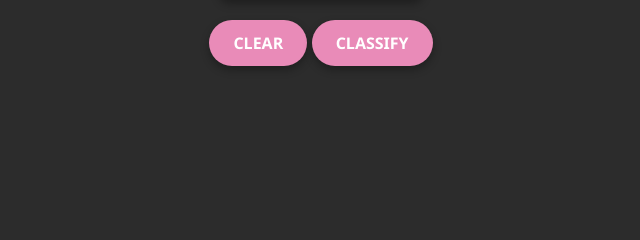
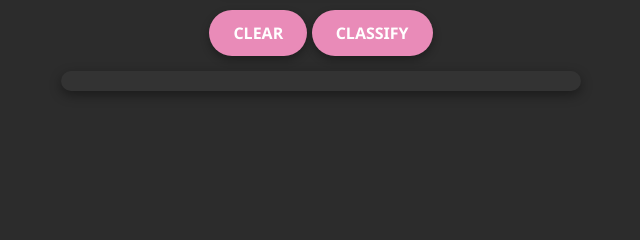
Before and after one commit to desa-thomas/digit-classifier, a Flask app: page / in a window 1280 px wide. Shown: the part 524-764 px from the top of the page, without its empty margins (319-959 px from the left). Run offline with Flask 3, Linux system fonts and the light colour scheme.

Commit message:
updated styles

```diff
--- a/backend/static/style.css
+++ b/backend/static/style.css
@@ -87,3 +87,26 @@
     outline: none; /* Remove default focus outline */
     border: 2px solid #3498db; /* Custom focus border */
 }
+
+/* Style for the prediction div and p */
+.prediction-div {
+    background-color: #333; /* Dark background for the prediction area */
+    border-radius: 10px; /* Rounded corners */
+    padding: 10px; /* Add some padding for spacing */
+    margin-top: 15px; /* Add space above the prediction area */
+    width: 80%; /* Set width to 80% of the container */
+    max-width: 500px; /* Max width to avoid excessive stretch */
+    box-shadow: 0 4px 12px rgba(0, 0, 0, 0.4); /* Shadow for depth */
+    text-align: center; /* Center the text */
+}
+
+/* Style for the p element that displays the prediction */
+#prediction {
+    font-size: 2rem; /* Larger font size for the prediction */
+    font-weight: 700; /* Bold text for emphasis */
+    color: #e98bb8; /* Gold/orange color for the prediction text */
+    letter-spacing: 2px; /* Add letter spacing for a more polished look */
+    margin: 0; /* Remove margin */
+    text-transform: uppercase; /* Uppercase text for a cleaner look */
+    transition: color 0.3s ease; /* Smooth color transition */
+}
```
